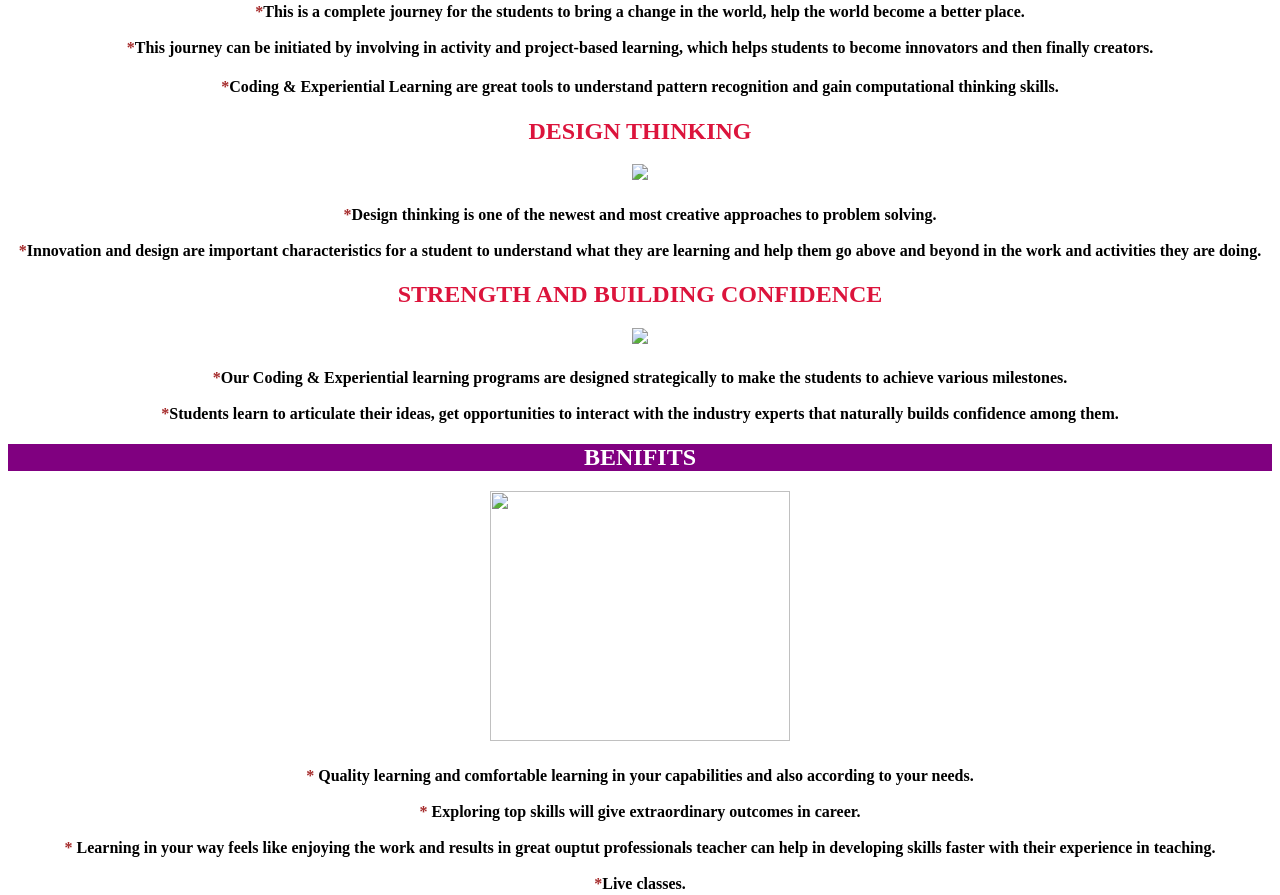
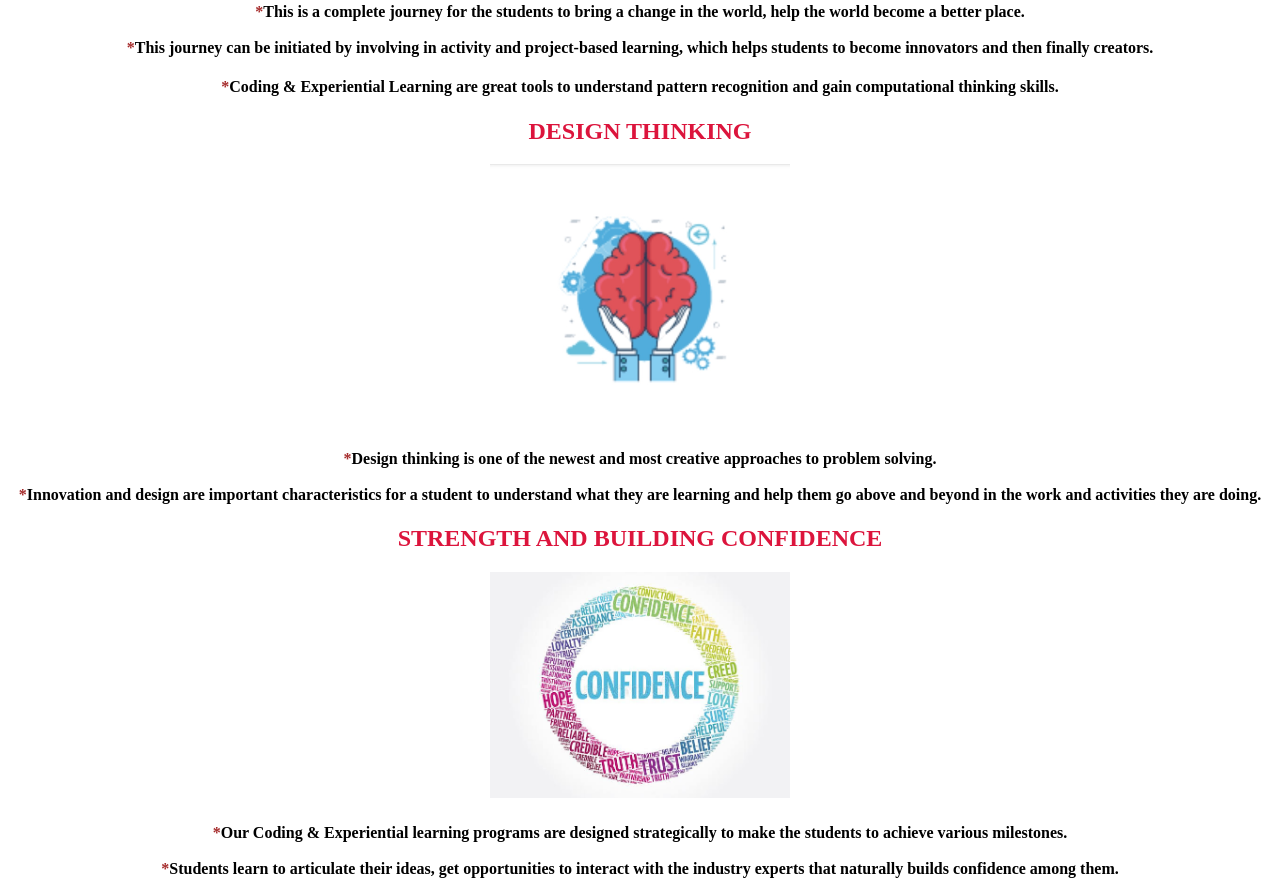
Before and after one commit to bodireddysindhu/Think-champ, a plain HTML site: page Avail.html in a window 1280 px wide. Shown: the part 232-1127 px from the top of the page. Drawn offline with Linux system fonts and the light colour scheme.

Commit message:
Update Avail.html

```diff
--- a/Avail.html
+++ b/Avail.html
@@ -38,20 +38,20 @@
 <a href="P.html"><button>CONTACT US</button></a></center>
 <center><h2 style="background-color:  purple;color:white">WHY THINK-CHAMP</h2></center>
 <center><h2 style="color:crimson">  TRAINERS TO CREATORS</h2></center>
-<center><img src="Images/40.jpg" width="300px"></center>
+<center><img src="40.jpg" width="300px"></center>
 <h4><span style="color:brown">*</span>This is a complete journey for the students to bring a change in the world, help the world become a better place. <br><br>
 <span style="color:brown">*</span>This journey can be initiated by involving in activity and project-based learning, which helps students to become innovators and then finally creators. </h4>
 <h4><span style="color:brown">*</span>Coding & Experiential Learning are great tools to understand pattern recognition and gain computational thinking skills.</h4>
 <center><h2 style="color:  crimson">DESIGN THINKING</h2></center>
-<center><img src="Images/41.jpg" width="300px"></center>
+<center><img src="41.jpg" width="300px"></center>
 <h4><span style="color:brown">*</span>Design thinking is one of the newest and most creative approaches to problem solving.<br><br>
 <span style="color:brown">*</span>Innovation and design are important characteristics for a student to understand what they are learning and help them go above and beyond in the work and activities they are doing.</h4>
 <center><h2 style="color:crimson">STRENGTH AND BUILDING CONFIDENCE</h2></center>
-<center><img src="Images/42.jpg" width="300px"></center>
+<center><img src="42.jpg" width="300px"></center>
 <h4><span style="color:brown">*</span>Our Coding & Experiential learning programs are designed strategically to make the students to achieve various milestones. <br><br>
 <span style="color:brown">*</span>Students learn to articulate their ideas, get opportunities to interact with the industry experts that naturally builds confidence among them.</h4>
 <h2 style="background-color: purple;color:white"><center>BENIFITS</center></h2>
-<center><img src="Images/43.jpg" width="300px" height="250px"></center>
+<center><img src="43.jpg" width="300px" height="250px"></center>
 <h4><span style="color:brown">*&nbsp;</span>Quality learning and comfortable learning in your capabilities and also according to your needs. <br><br>
 <span style="color:brown">*&nbsp;</span>Exploring top skills will give extraordinary outcomes in career. <br><br>
 <span style="color:brown">*&nbsp;</span>Learning in your way feels like enjoying the work and results in great ouptut
@@ -70,7 +70,7 @@ professionals teacher can help in developing skills faster with their experience
  <center> H.No. 8-534 Gandhi Nagar,<br>Ballidurga Prasadrao Colony <br>Gudur <br>Nellore (District)<br>Andhra Pradesh- 524101</center>
   </address></h3>
   <p style="border:2px solid black"></p>
-<center><a href="#abc"><img id="ab" src="Images/39.jpg" width="50px"></a></center>
+<center><a href="#abc"><img id="ab" src="39.jpg" width="50px"></a></center>
 
 </body>
 
```
